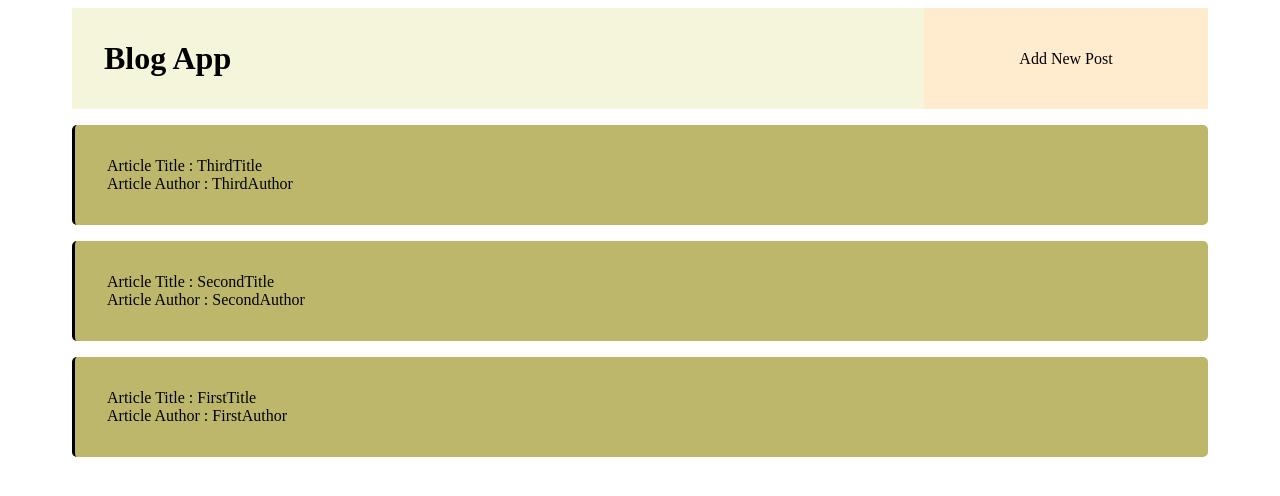
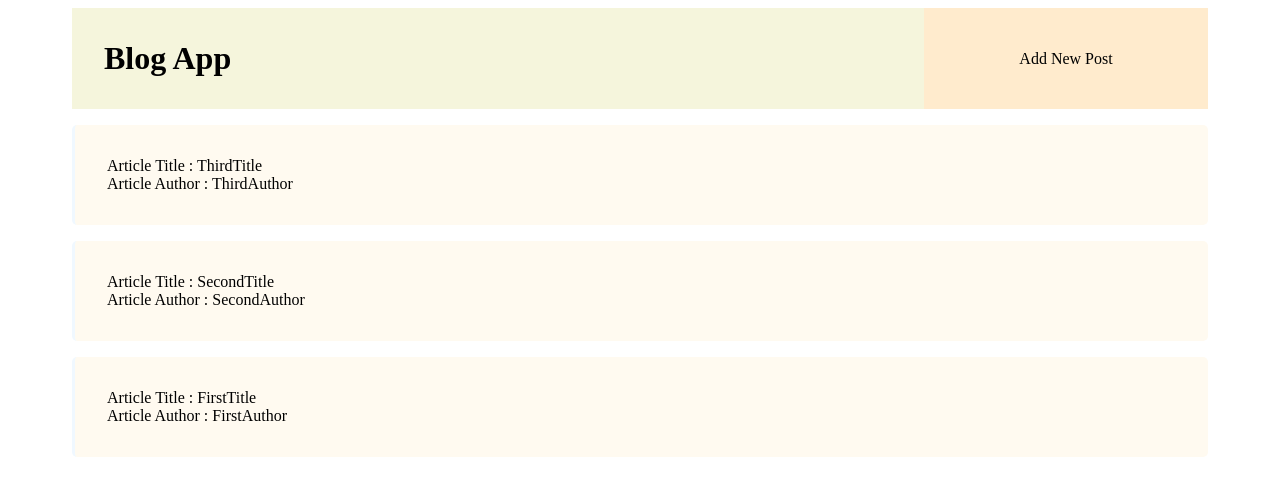
Before and after one commit to cipriRusu/Blogtype-Application, a Flask app: page / in a window 1280 px wide. Shown: the top 496 px of the page. Run offline with Flask 2, Linux system fonts and the light colour scheme.

Commit message:
Modified Article listing background styling (requirement)

```diff
--- a/JMBlogWebApp/static/IndexStyle.css
+++ b/JMBlogWebApp/static/IndexStyle.css
@@ -18,9 +18,10 @@ body > ul
     text-decoration: none;
     list-style-type: none;
     padding: 2em;
-    background-color:darkkhaki;
+    background-color:floralwhite;
     margin-bottom: 1em;
     border-left: solid;
+    border-left-color: aliceblue;
     border-radius: 5px;
 }
 
```
